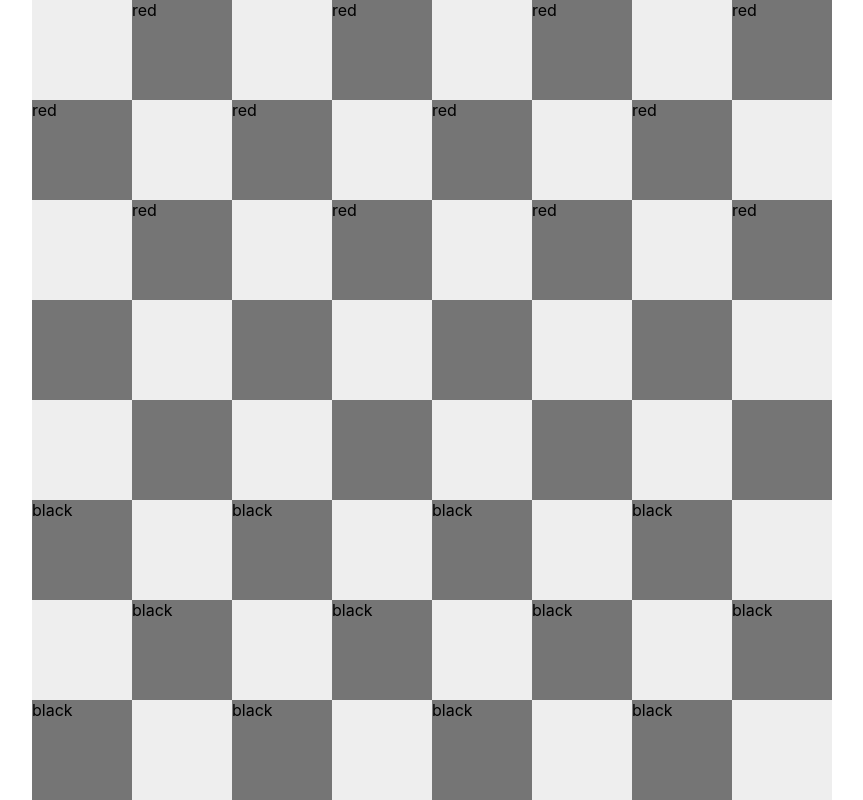
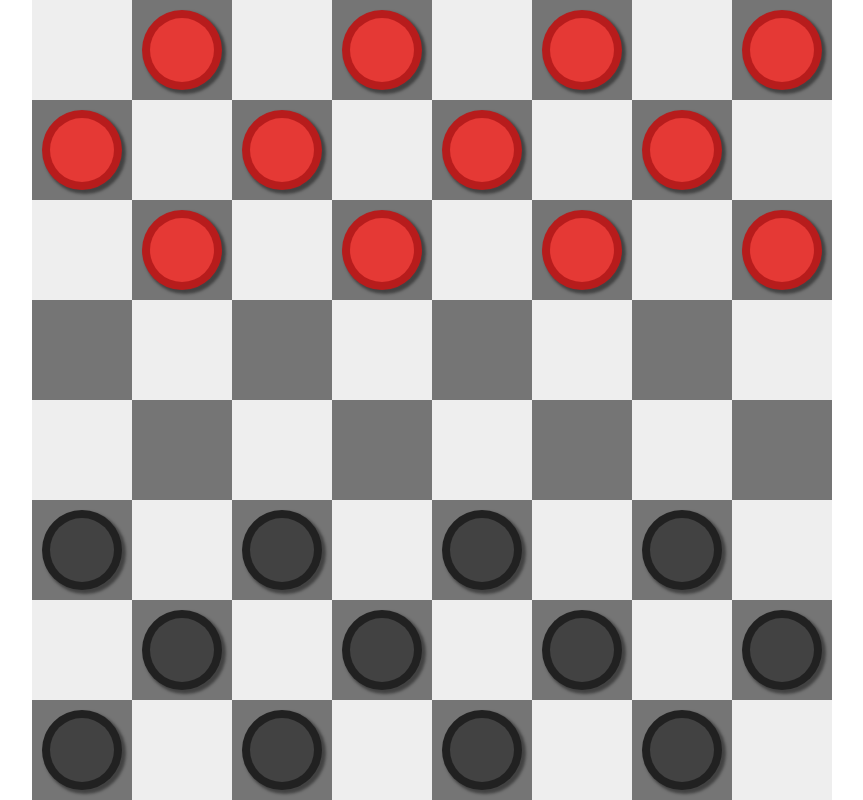
Before and after one commit to dtrinh914/react-checkers, a React (Create React App) app: page / in a window 1280 px wide. Shown: the whole page, without its empty margins (208-1071 px from the left). Built offline with nearby package versions, Linux system fonts and the light colour scheme.

Commit message:
style game pieces

```diff
--- a/src/Board.tsx
+++ b/src/Board.tsx
@@ -1,14 +1,10 @@
 import React, {useEffect, useRef} from 'react';
 import Tile from './Tile';
+import {PieceProps} from './Piece';
 
 const boardStyle : React.CSSProperties = {
     display: 'flex',
     flexWrap: 'wrap'
-}
-
-export interface PieceProps{
-    color:string
-    king: boolean
 }
 
 const Board: React.FC = () => {
@@ -24,10 +20,10 @@ const Board: React.FC = () => {
 
     function pieceExist(x:number,y:number): PieceProps | null {
         if(y <= 2 && (x+y) % 2 === 1){
-            return {color:'red', king: false}
+            return {color:['#b71c1c','#e53935'], king: false}
         }
         else if(y >= 5 && (x+y) % 2 === 1){
-            return {color: 'black', king: false}
+            return {color:['#212121','#424242'], king: false}
         }
         else {
             return null;
--- a/src/Piece.tsx
+++ b/src/Piece.tsx
@@ -1,14 +1,34 @@
-import React from 'react'
+import React from 'react';
 
 export interface PieceProps{
-    color: string
+    color: Array<string>
     king: boolean
 }
 
 const Piece: React.FC<PieceProps> = ({color, king}) => {
+
+    const pieceStyle : React.CSSProperties = {
+        display: 'flex',
+        alignItems: 'center',
+        justifyContent: 'center',
+        width: '80%',
+        height: '80%',
+        borderRadius: '100px',
+        backgroundColor: color[0],
+        boxShadow: '3px 3px 3px 1px #424242'
+    }
+
+    const innerStyle: React.CSSProperties = {
+        width:'79%',
+        height:'79%',
+        borderRadius: '100px',
+        backgroundColor: color[1]
+    }
+
     return (
-        <div>
-            {color}
+        <div style={pieceStyle}>
+            <div style={innerStyle}>
+            </div>
         </div>
     )
 };
--- a/src/Tile.tsx
+++ b/src/Tile.tsx
@@ -1,6 +1,6 @@
 import React from 'react';
 import Piece from './Piece';
-import {PieceProps} from './Board'
+import {PieceProps} from './Piece'
 
 export interface TileProps {
     x: number
@@ -9,21 +9,19 @@ export interface TileProps {
     piece: PieceProps | null
 }
 
-const blackTileStyle: React.CSSProperties = {
-    width: '12.5%',
-    height: '12.5%',
-    backgroundColor: '#757575'
-}
+const Tile: React.FC<TileProps> = ({x,y, black, piece}) => {
+    const tileColor = black ? '#757575' : '#eeeeee';
+    const TileStyle: React.CSSProperties = {
+        display: 'flex',
+        justifyContent: 'center',
+        alignItems: 'center',
+        width: '12.5%',
+        height: '12.5%',
+        backgroundColor: tileColor
+    }
 
-const whiteTileStyle: React.CSSProperties = {
-    width: '12.5%',
-    height: '12.5%',
-    backgroundColor: '#eeeeee'
-}
-
-const Tile: React.FC<TileProps> = ({x,y, black, piece}) => {
     return (
-        <div style={black ? blackTileStyle: whiteTileStyle}>
+        <div style={TileStyle}>
             {piece ? <Piece color={piece.color} king={piece.king} /> : ''}
         </div>
     )
```
